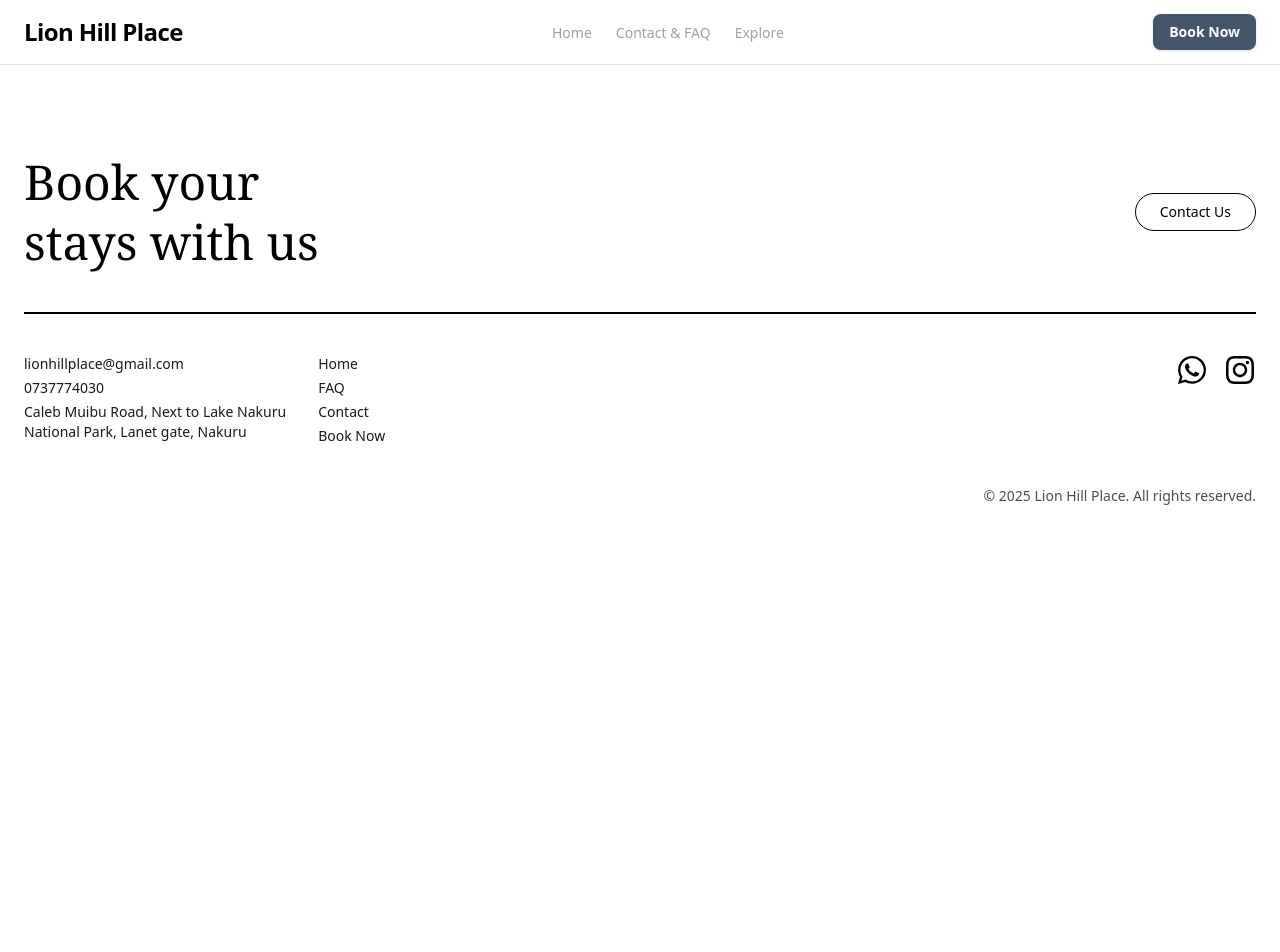
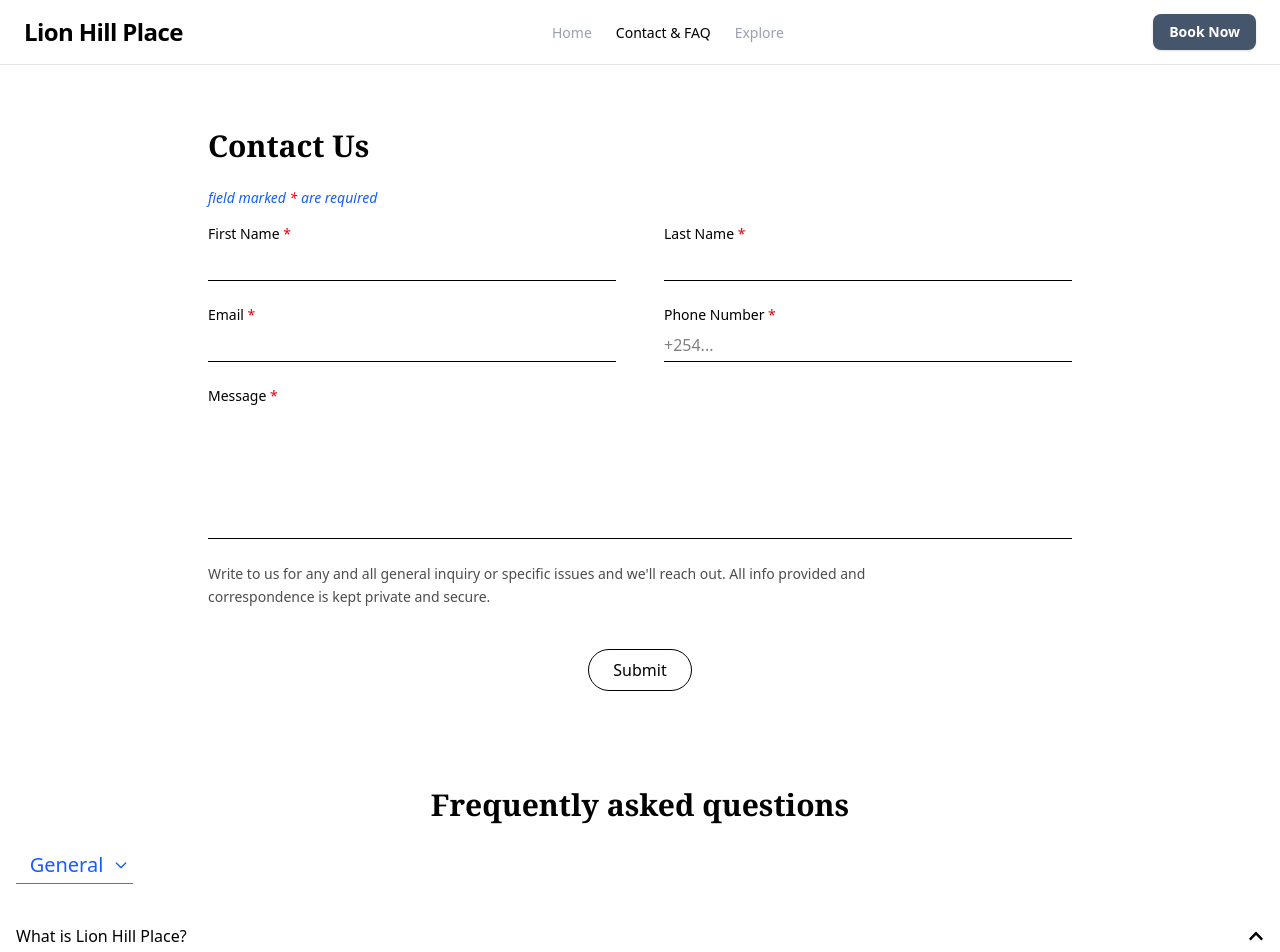
Before and after one commit to pacc-jean/bed-breakfast, a React (Vite) app in the folder lionhillplace/: page /contact in a window 1280 px wide. Shown: the top 952 px of the page. Before the commit the page ends 800 px from the top, so only its background shows below. Built offline with nearby package versions, Linux system fonts and the light colour scheme.

Commit message:
minor tweaks

```diff
--- a/lionhillplace/src/App.tsx
+++ b/lionhillplace/src/App.tsx
@@ -10,7 +10,7 @@
       <Navbar />
       <Routes>
         <Route path="/" element={<Home />} />
-        <Route path="/faq" element={<FAQContactPage />} />
+        <Route path="/contact" element={<FAQContactPage />} />
       </Routes>
       <Footer />
     </>
--- a/lionhillplace/src/components/FAQ-contact/ContactForm.tsx
+++ b/lionhillplace/src/components/FAQ-contact/ContactForm.tsx
@@ -21,12 +21,13 @@
   return (
     <section className="w-full max-w-4xl mx-auto px-4">
       <h2 className="text-3xl font-serif font-semibold mb-6">Contact Us</h2>
+      <p className="text-sm mb-4 text-blue-600 italic">field marked<span className="text-red-600"> * </span>are required</p>
       <form onSubmit={handleSubmit} className="space-y-6">
         {/* First + Last Name */}
         <div className="grid grid-cols-1 md:grid-cols-2 gap-12">
           <div className="flex flex-col">
             <label htmlFor="firstName" className="text-sm font-medium mb-1">
-              First Name*
+              First Name<span className="text-red-600"> * </span>
             </label>
             <input
               required
@@ -40,7 +41,7 @@
           </div>
           <div className="flex flex-col">
             <label htmlFor="lastName" className="text-sm font-medium mb-1">
-              Last Name*
+              Last Name<span className="text-red-600"> * </span>
             </label>
             <input
               required
@@ -58,7 +59,7 @@
         <div className="grid grid-cols-1 md:grid-cols-2 gap-12">
           <div className="flex flex-col">
             <label htmlFor="email" className="text-sm font-medium mb-1">
-              Email*
+              Email<span className="text-red-600"> * </span>
             </label>
             <input
               required
@@ -72,7 +73,7 @@
           </div>
           <div className="flex flex-col">
             <label htmlFor="phone" className="text-sm font-medium mb-1">
-              Phone Number*
+              Phone Number<span className="text-red-600"> * </span>
             </label>
             <input
               required
@@ -90,7 +91,7 @@
         {/* Message */}
         <div className="flex flex-col">
           <label htmlFor="message" className="text-sm font-medium mb-1">
-            Message*
+            Message<span className="text-red-600"> * </span>
           </label>
           <textarea
             required
--- a/lionhillplace/src/components/FAQ-contact/FAQAccordion.tsx
+++ b/lionhillplace/src/components/FAQ-contact/FAQAccordion.tsx
@@ -82,12 +82,12 @@
 
   return (
     <div className="space-y-6">
-      <h2 className="text-3xl font-serif text-black">Frequently asked questions</h2>
+      <h2 className="text-3xl font-serif text-black text-center font-semibold">Frequently asked questions</h2>
 
       {/* Filter Dropdown */}
       <div className="relative inline-block">
         <select
-            className="border-b border-black bg-transparent text-black py-1 pr-6 pl-2 outline-none appearance-none cursor-pointer"
+            className="border-b border-blue-500 bg-transparent text-blue-600 text-xl text-center py-1 pr-6 pl-2 outline-none appearance-none cursor-pointer"
             value={selectedType}
             onChange={(e) => {
             setSelectedType(e.target.value as keyof typeof faqData);
@@ -103,7 +103,7 @@
 
         {/* Chevron Icon */}
         <svg
-            className="absolute right-1 top-1/2 -translate-y-1/2 w-4 h-4 pointer-events-none text-black"
+            className="absolute right-1 top-1/2 -translate-y-1/2 w-4 h-4 pointer-events-none text-blue-600"
             fill="none"
             stroke="currentColor"
             viewBox="0 0 24 24"
--- a/lionhillplace/src/components/home/OverviewSection.tsx
+++ b/lionhillplace/src/components/home/OverviewSection.tsx
@@ -5,7 +5,7 @@
 
 function OverviewSection() {
   return (
-    <section className="py-24 px-6 bg-gray-100">
+    <section className="relative -mt-10 py-24 px-6 bg-gray-100 rounded-t-4xl">
       <div className="max-w-7xl mx-auto flex flex-col lg:flex-row items-start gap-12">
         {/* Left Text */}
         <div className="flex-1 mt-10 pr-6">
--- a/lionhillplace/src/components/layout/Navbar.tsx
+++ b/lionhillplace/src/components/layout/Navbar.tsx
@@ -2,7 +2,7 @@
 
 const navItems = [
   { label: "Home", to: "/" },
-  { label: "Contact & FAQ", to: "/faq" },
+  { label: "Contact & FAQ", to: "/contact" },
   { label: "Explore", to: "/explore" },
 ];
 
```
